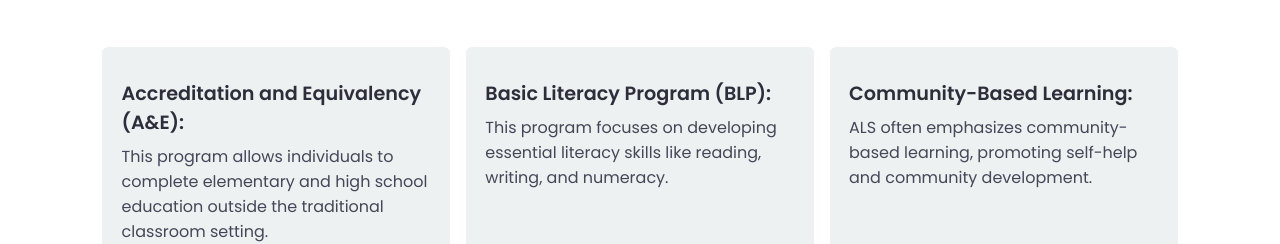
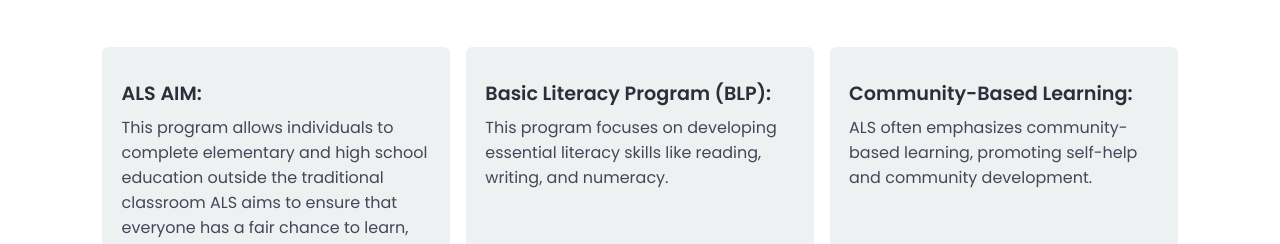
Before and after one commit to AikaTan12/ALS-Sankanan, a plain HTML site: page update.html in a window 1280 px wide. Shown: the part 712-956 px from the top of the page. Drawn offline with nearby package versions, Linux system fonts and the light colour scheme.

Commit message:
Update update.html

```diff
--- a/update.html
+++ b/update.html
@@ -51,8 +51,8 @@
 		<div class="fea-base">
 			<div class="fea-box">
 				<i class="fas fa-graduation-cap"></i>
-				<h3>Accreditation and Equivalency (A&E):</h3>
-				<p>This program allows individuals to complete elementary and high school education outside the traditional classroom setting. </p>
+				<h3> ALS AIM:</h3>
+				<p>This program allows individuals to complete elementary and high school education outside the traditional classroom ALS aims to ensure that everyone has a fair chance to learn, regardless of age, background, or circumstances — helping them become functionally literate, productive, and empowered members of society.setting. </p>
 			</div>
 
 			<div class="fea-box">
```
